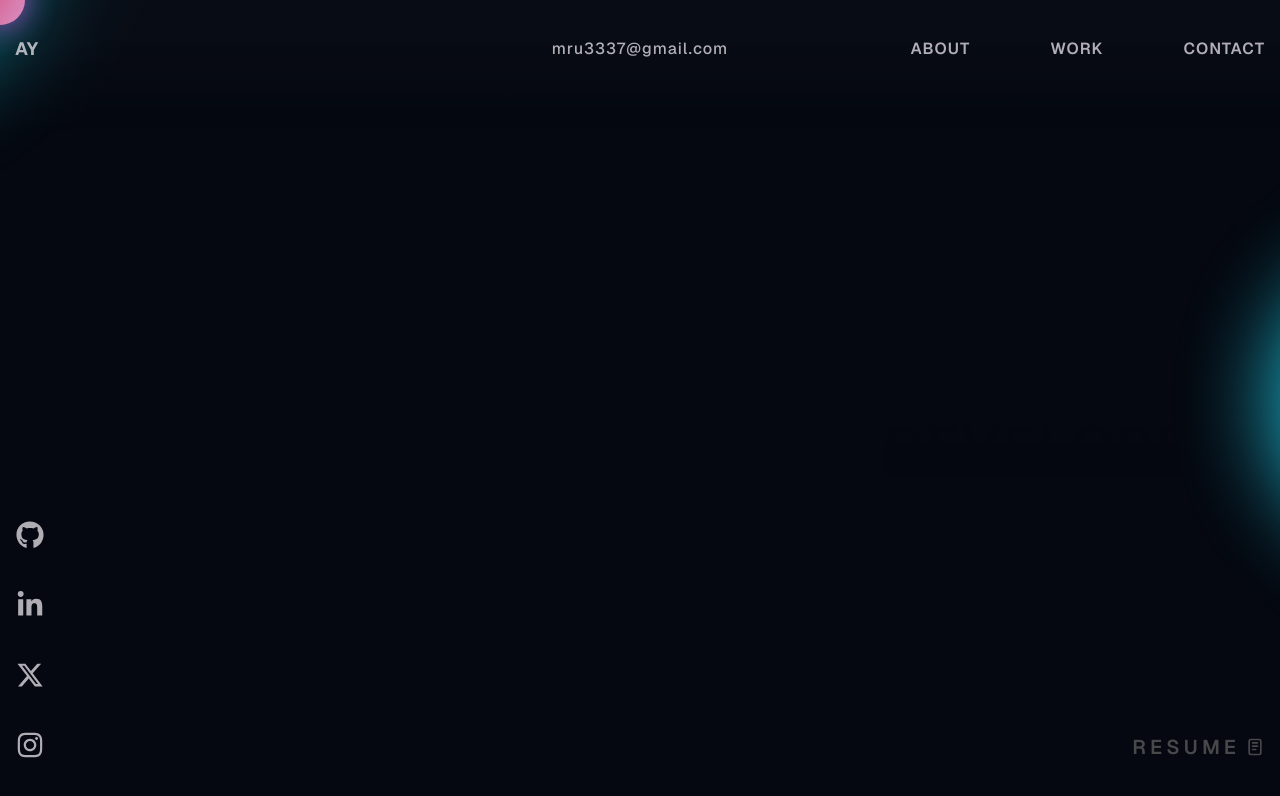
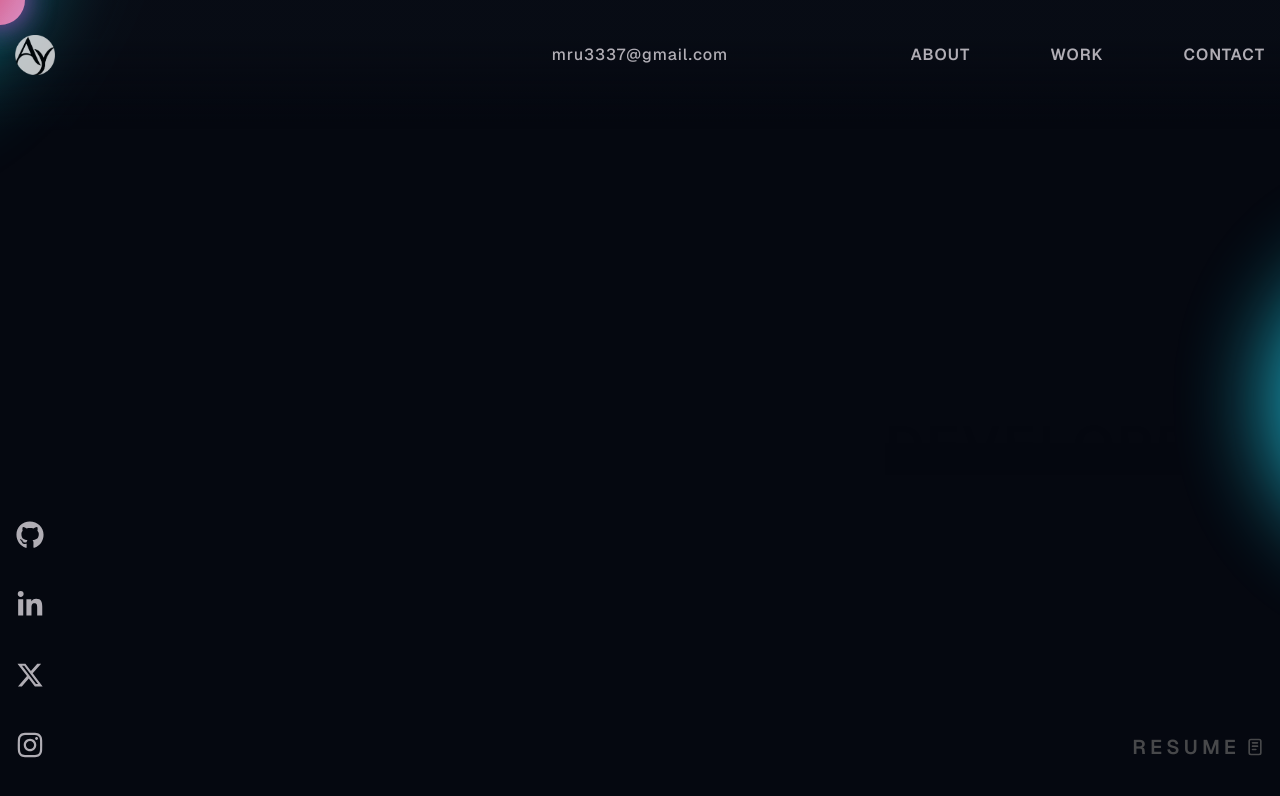
Before and after one commit to code2ahm/myfolio, a React (Vite) app: page / in a window 1280 px wide. Shown: the top 796 px of the page. Built offline with nearby package versions, Linux system fonts and the light colour scheme; no server answers.

Commit message:
style: Navbar visual updates

```diff
--- a/src/components/Navbar.tsx
+++ b/src/components/Navbar.tsx
@@ -54,7 +54,7 @@ const Navbar = () => {
     <>
       <div className="header">
         <a href="/#" className="navbar-title" data-cursor="disable">
-          AY
+          <img src="/images/ahm.png" alt="AHM" className="navbar-logo" />
         </a>
         <a
           href="mailto:mru3337@gmail.com"
--- a/src/components/styles/Navbar.css
+++ b/src/components/styles/Navbar.css
@@ -44,6 +44,25 @@
   font-weight: 700;
   font-size: 14px;
   letter-spacing: 0.2px;
+  display: flex;
+  align-items: center;
+}
+
+.navbar-logo {
+  height: 32px;
+  width: auto;
+}
+
+@media only screen and (min-width: 500px) {
+  .navbar-logo {
+    height: 36px;
+  }
+}
+
+@media only screen and (min-width: 1200px) {
+  .navbar-logo {
+    height: 40px;
+  }
 }
 @media only screen and (min-width: 500px) {
   .header {
@@ -56,9 +75,6 @@
   }
   .header ul li {
     color: #eae5ec;
-  }
-  .navbar-title {
-    font-size: 16px;
   }
 }
 @media only screen and (min-width: 900px) {
@@ -82,7 +98,4 @@
   .navbar-connect {
     font-size: 16px;
   }
-  .navbar-title {
-    font-size: 18px;
-  }
 }
```
